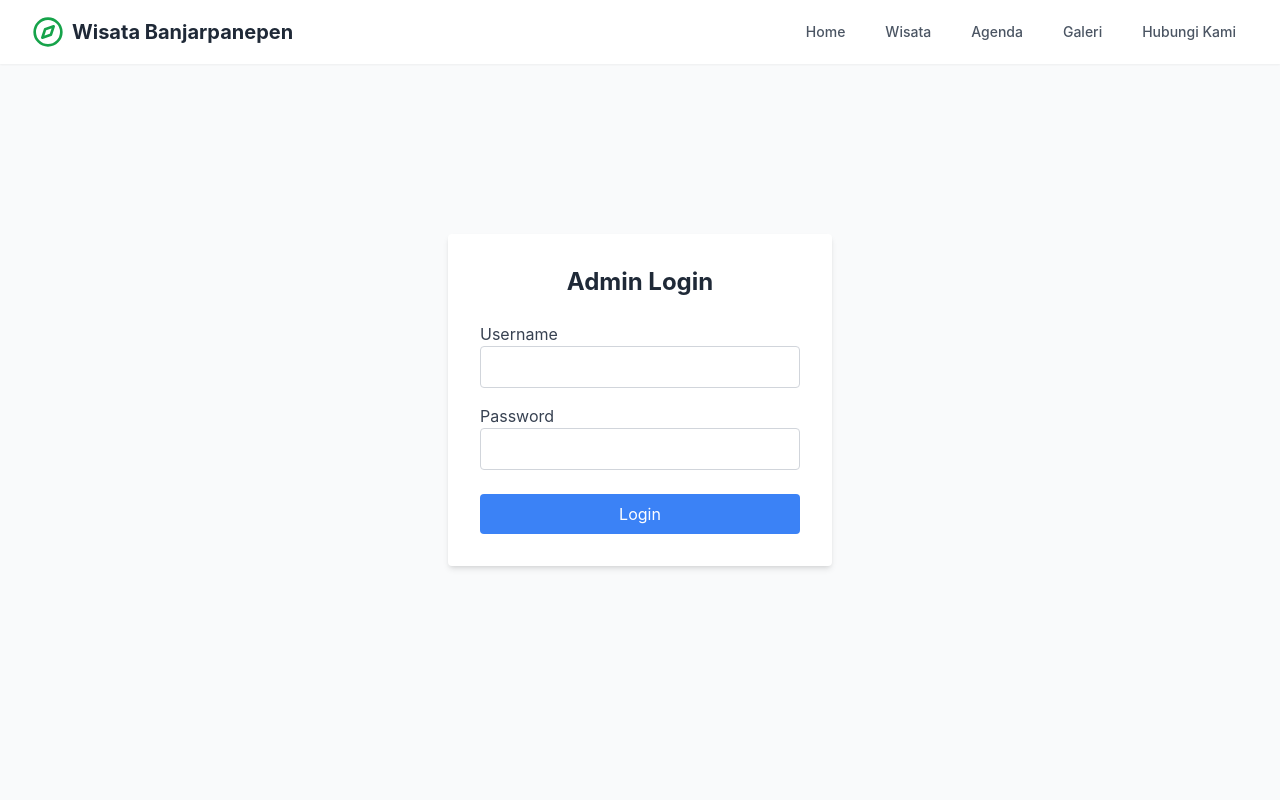
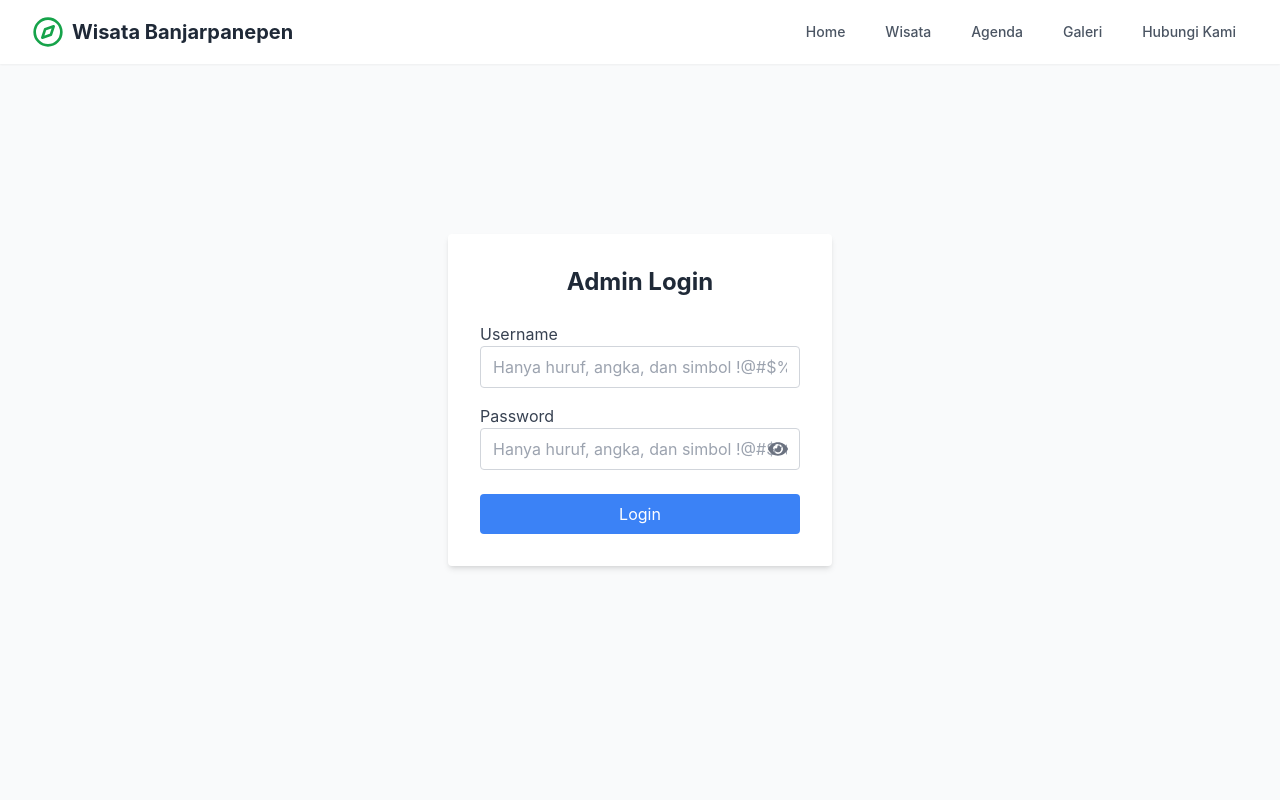
Before and after one commit to ikyyy777/TPLM-website-wisata-desa-banjarpanepen, a React (Vite) app: page /admin/login in a window 1280 px wide. Shown: the top 800 px of the page. Built offline with nearby package versions, Linux system fonts and the light colour scheme.

Commit message:
add login input validation

```diff
--- a/package.json
+++ b/package.json
@@ -21,6 +21,7 @@
     "react": "^18.3.1",
     "react-dom": "^18.3.1",
     "react-hot-toast": "^2.4.1",
+    "react-icons": "^5.4.0",
     "react-intersection-observer": "^9.8.1",
     "react-router-dom": "^6.22.3",
     "sweetalert2": "^11.14.5",
--- a/src/pages/AdminLogin.tsx
+++ b/src/pages/AdminLogin.tsx
@@ -1,14 +1,37 @@
 import React, { useEffect, useState } from 'react';
 import { useNavigate } from 'react-router-dom';
 import { useAuth } from '../hooks/useAuth';
+import { FaEye, FaEyeSlash } from 'react-icons/fa';
 
 export default function AdminLogin() {
   const [username, setUsername] = useState('');
   const [password, setPassword] = useState('');
   const [error, setError] = useState('');
   const [isLoading, setIsLoading] = useState(false);
+  const [showPassword, setShowPassword] = useState(false);
   const navigate = useNavigate();
   const { login } = useAuth();
+
+  // Fungsi untuk memvalidasi input
+  const validateInput = (value: string) => {
+    // Hanya mengizinkan huruf, angka, dan simbol !@#$%
+    const regex = /^[a-zA-Z0-9!@#$%]*$/;
+    return regex.test(value);
+  };
+
+  const handleUsernameChange = (e: React.ChangeEvent<HTMLInputElement>) => {
+    const newValue = e.target.value;
+    if (validateInput(newValue)) {
+      setUsername(newValue);
+    }
+  };
+
+  const handlePasswordChange = (e: React.ChangeEvent<HTMLInputElement>) => {
+    const newValue = e.target.value;
+    if (validateInput(newValue)) {
+      setPassword(newValue);
+    }
+  };
 
   const handleLogin = async (e: React.FormEvent) => {
     e.preventDefault();
@@ -93,20 +116,31 @@ export default function AdminLogin() {
           <input
             type="text"
             value={username}
-            onChange={(e) => setUsername(e.target.value)}
+            onChange={handleUsernameChange}
             className="w-full px-3 py-2 border rounded bg-white text-gray-800 border-gray-300 focus:border-blue-500 focus:outline-none"
             required
+            placeholder="Hanya huruf, angka, dan simbol !@#$%"
           />
         </div>
         <div className="mb-6">
           <label className="block text-gray-700">Password</label>
-          <input
-            type="password"
-            value={password}
-            onChange={(e) => setPassword(e.target.value)}
-            className="w-full px-3 py-2 border rounded bg-white text-gray-800 border-gray-300 focus:border-blue-500 focus:outline-none"
-            required
-          />
+          <div className="relative">
+            <input
+              type={showPassword ? "text" : "password"}
+              value={password}
+              onChange={handlePasswordChange}
+              className="w-full px-3 py-2 border rounded bg-white text-gray-800 border-gray-300 focus:border-blue-500 focus:outline-none"
+              required
+              placeholder="Hanya huruf, angka, dan simbol !@#$%"
+            />
+            <button
+              type="button"
+              onClick={() => setShowPassword(!showPassword)}
+              className="absolute right-3 top-1/2 transform -translate-y-1/2 text-gray-500 hover:text-gray-700"
+            >
+              {showPassword ? <FaEyeSlash size={20} /> : <FaEye size={20} />}
+            </button>
+          </div>
         </div>
         <button type="submit" className="w-full bg-blue-500 text-white py-2 rounded hover:bg-blue-600 transition duration-200">
           Login
--- a/src/pages/AdminPanel.tsx
+++ b/src/pages/AdminPanel.tsx
@@ -5,6 +5,7 @@ import AdminGaleri from './AdminGaleri';
 import AdminWisata from './AdminWisata';
 import toast from 'react-hot-toast';
 import { useAuth } from '../hooks/useAuth';
+import { FaEye, FaEyeSlash } from 'react-icons/fa';
 
 export default function AdminPanel() {
   const navigate = useNavigate();
@@ -12,6 +13,15 @@ export default function AdminPanel() {
   const [showPasswordDialog, setShowPasswordDialog] = useState(false);
   const [newPassword, setNewPassword] = useState('');
   const [confirmPassword, setConfirmPassword] = useState('');
+  const [showNewPassword, setShowNewPassword] = useState(false);
+  const [showConfirmPassword, setShowConfirmPassword] = useState(false);
+
+  // Fungsi untuk memvalidasi input
+  const validateInput = (value: string) => {
+    // Hanya mengizinkan huruf, angka, dan simbol !@#$%
+    const regex = /^[a-zA-Z0-9!@#$%]*$/;
+    return regex.test(value);
+  };
 
   // Fungsi untuk mengecek token
   const checkToken = async () => {
@@ -106,6 +116,13 @@ export default function AdminPanel() {
     }
   };
 
+  const handlePasswordChange = (e: React.ChangeEvent<HTMLInputElement>, setPassword: (value: string) => void) => {
+    const newValue = e.target.value;
+    if (validateInput(newValue)) {
+      setPassword(newValue);
+    }
+  };
+
   return (
     <div className="min-h-screen flex bg-gray-100">
       <aside className="w-64 bg-white text-gray-800 flex flex-col h-screen sticky top-0 shadow-lg">
@@ -149,20 +166,38 @@ export default function AdminPanel() {
           <div className="fixed inset-0 bg-black bg-opacity-50 flex items-center justify-center">
             <div className="bg-white p-6 rounded-lg w-96 shadow-xl">
               <h2 className="text-gray-800 text-xl mb-4">Ganti Password</h2>
+              <div className="relative mb-4">
                 <input
-                type="password"
+                  type={showNewPassword ? "text" : "password"}
                   placeholder="Password Baru"
                   value={newPassword}
-                onChange={(e) => setNewPassword(e.target.value)}
-                className="w-full mb-4 p-2 rounded border border-gray-300 focus:outline-none focus:ring-2 focus:ring-blue-500 text-black"
+                  onChange={(e) => handlePasswordChange(e, setNewPassword)}
+                  className="w-full p-2 rounded border border-gray-300 focus:outline-none focus:ring-2 focus:ring-blue-500 text-black"
                 />
+                <button
+                  type="button"
+                  onClick={() => setShowNewPassword(!showNewPassword)}
+                  className="absolute right-3 top-1/2 transform -translate-y-1/2 text-gray-500 hover:text-gray-700"
+                >
+                  {showNewPassword ? <FaEyeSlash size={20} /> : <FaEye size={20} />}
+                </button>
+              </div>
+              <div className="relative mb-4">
                 <input
-                type="password"
+                  type={showConfirmPassword ? "text" : "password"}
                   placeholder="Konfirmasi Password"
                   value={confirmPassword}
-                onChange={(e) => setConfirmPassword(e.target.value)}
-                className="w-full mb-4 p-2 rounded border border-gray-300 focus:outline-none focus:ring-2 focus:ring-blue-500 text-black"
+                  onChange={(e) => handlePasswordChange(e, setConfirmPassword)}
+                  className="w-full p-2 rounded border border-gray-300 focus:outline-none focus:ring-2 focus:ring-blue-500 text-black"
                 />
+                <button
+                  type="button"
+                  onClick={() => setShowConfirmPassword(!showConfirmPassword)}
+                  className="absolute right-3 top-1/2 transform -translate-y-1/2 text-gray-500 hover:text-gray-700"
+                >
+                  {showConfirmPassword ? <FaEyeSlash size={20} /> : <FaEye size={20} />}
+                </button>
+              </div>
               <div className="flex justify-end gap-2">
                 <button
                   onClick={() => setShowPasswordDialog(false)}
```
Also changed, not shown: 1 other file (tests, documents, lock files or other folders). Lines whose indentation alone changed are shown as unchanged.
